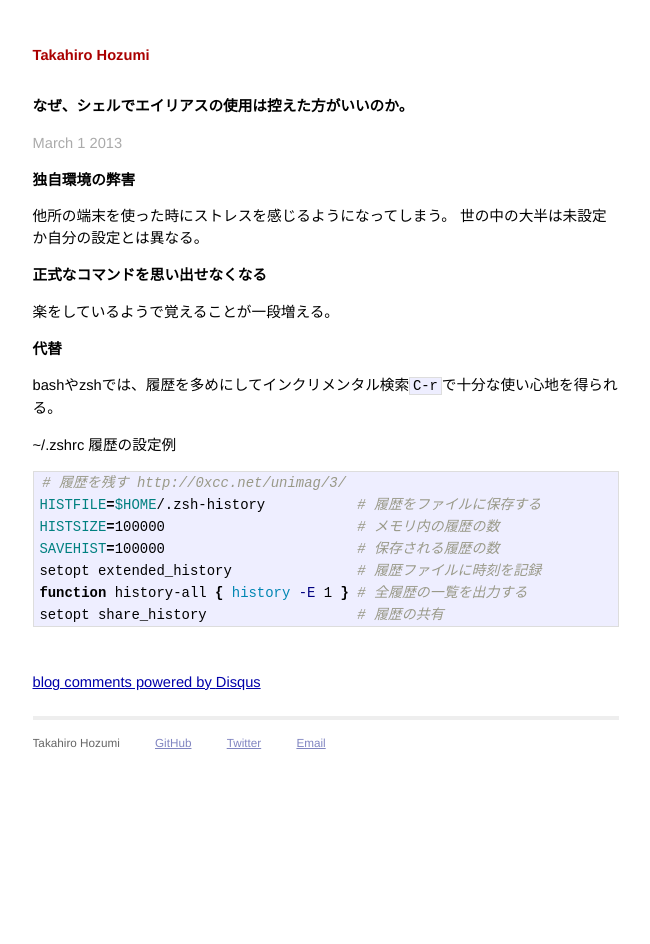
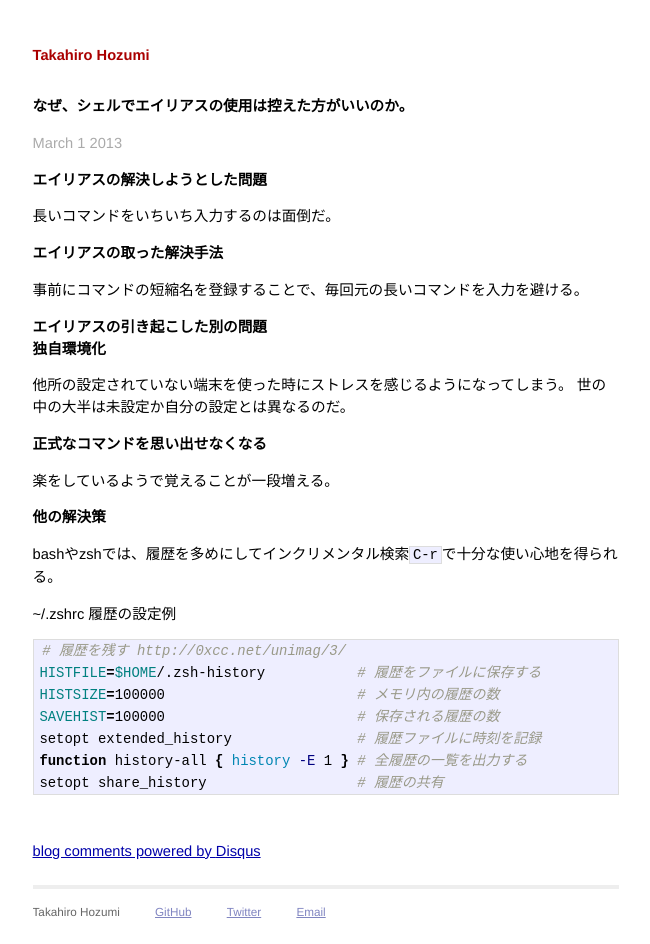
Before and after one commit to hozumi/hozumi.github.com, a Jekyll site: the page built from _posts/2013-03-01-shell-alias-ja.markdown, in a window 1280 px wide. Shown: the whole page, without its empty margins (314-964 px from the left). Built offline with Jekyll 4.4.1, drawn with Linux system fonts in a browser that asks for light colours; Markdown is read by kramdown in place of the engine named in the settings; comment, search, counter and statistics services are not loaded.

Commit message:
add sentense

```diff
--- a/_posts/2013-03-01-shell-alias-ja.markdown
+++ b/_posts/2013-03-01-shell-alias-ja.markdown
@@ -7,14 +7,21 @@ title: なぜ、シェルでエイリアスの使用は控えた方がいいの
 
 <span class="meta">March 1 2013</span>
 
-##独自環境の弊害
-他所の端末を使った時にストレスを感じるようになってしまう。
-世の中の大半は未設定か自分の設定とは異なる。
+##エイリアスの解決しようとした問題
+長いコマンドをいちいち入力するのは面倒だ。
 
-##正式なコマンドを思い出せなくなる
+##エイリアスの取った解決手法
+事前にコマンドの短縮名を登録することで、毎回元の長いコマンドを入力を避ける。
+
+##エイリアスの引き起こした別の問題
+###独自環境化
+他所の設定されていない端末を使った時にストレスを感じるようになってしまう。
+世の中の大半は未設定か自分の設定とは異なるのだ。
+
+###正式なコマンドを思い出せなくなる
 楽をしているようで覚えることが一段増える。
 
-##代替
+##他の解決策
 bashやzshでは、履歴を多めにしてインクリメンタル検索`C-r`で十分な使い心地を得られる。
 
 ~/.zshrc 履歴の設定例
```
